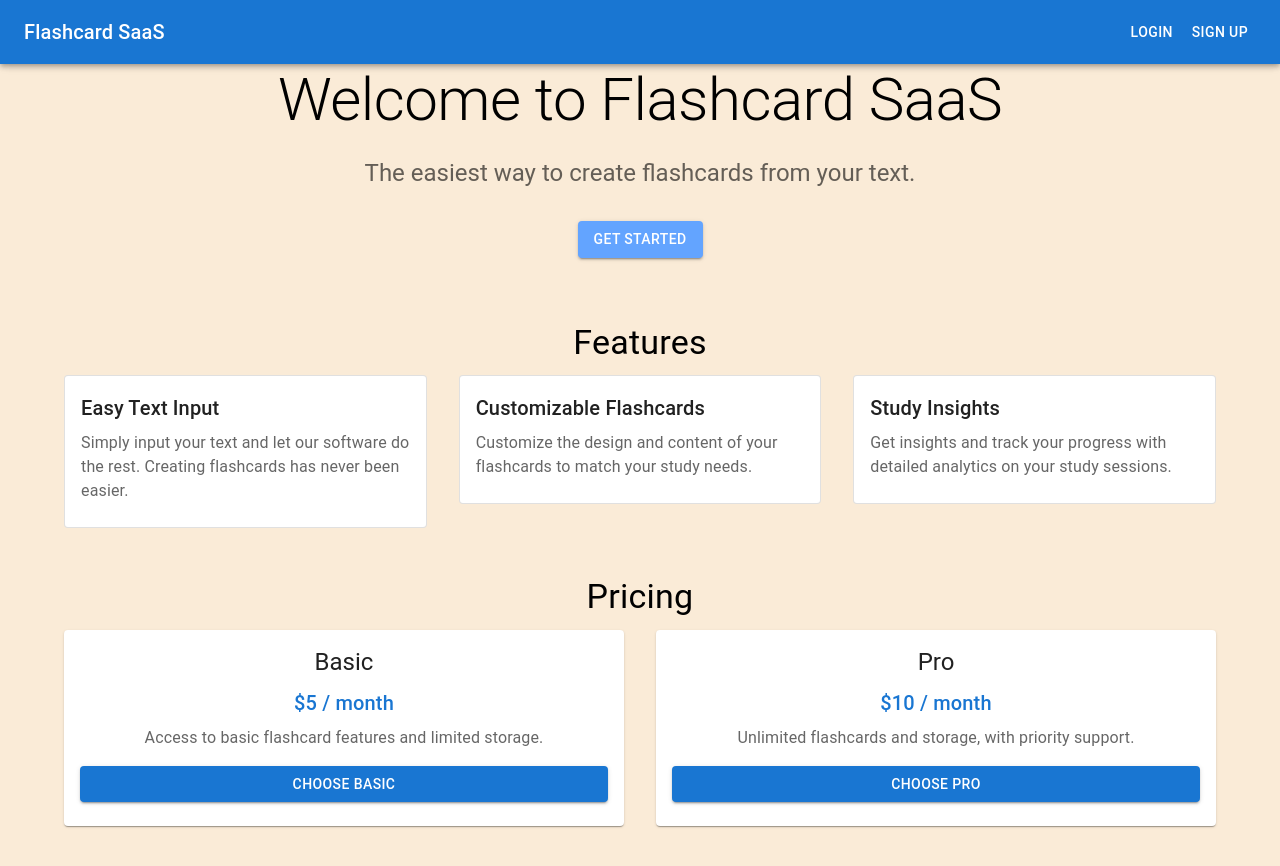
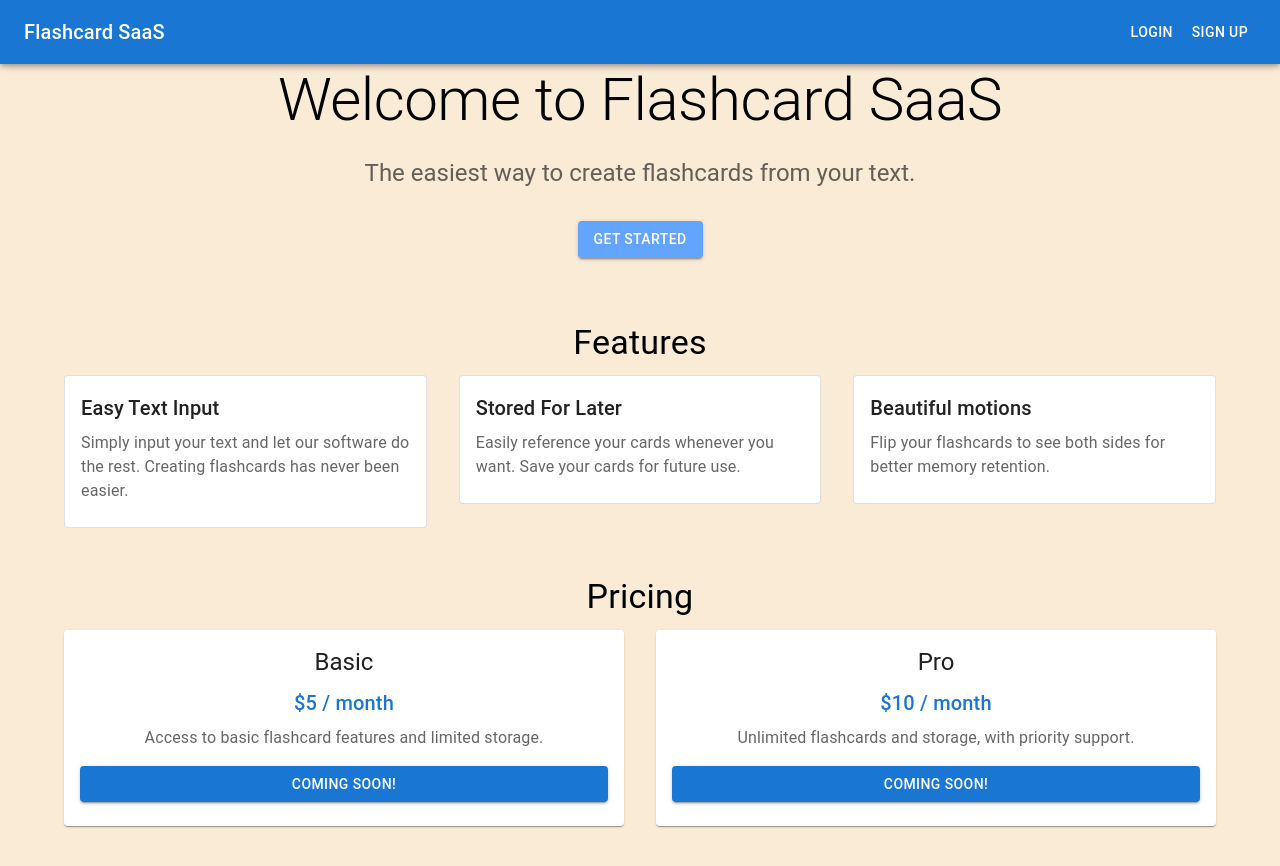
Before and after one commit to pedropa140/Flashcards, a Next.js app: page / in a window 1280 px wide. Shown: the top 866 px of the page. Built offline with nearby package versions, Linux system fonts and the light colour scheme; no server answers.

Commit message:
landing page features changed

```diff
--- a/app/page.js
+++ b/app/page.js
@@ -71,10 +71,10 @@ export default function SignUpPage() {
               <Card variant="outlined">
                 <CardContent>
                   <Typography variant="h6" gutterBottom>
-                    Customizable Flashcards
+                    Stored For Later
                   </Typography>
                   <Typography color="textSecondary">
-                    Customize the design and content of your flashcards to match your study needs.
+                    Easily reference your cards whenever you want. Save your cards for future use.
                   </Typography>
                 </CardContent>
               </Card>
@@ -83,10 +83,10 @@ export default function SignUpPage() {
               <Card variant="outlined">
                 <CardContent>
                   <Typography variant="h6" gutterBottom>
-                    Study Insights
+                    Beautiful motions
                   </Typography>
                   <Typography color="textSecondary">
-                    Get insights and track your progress with detailed analytics on your study sessions.
+                    Flip your flashcards to see both sides for better memory retention.
                   </Typography>
                 </CardContent>
               </Card>
@@ -112,7 +112,7 @@ export default function SignUpPage() {
                     Access to basic flashcard features and limited storage.
                   </Typography>
                   <Button variant="contained" color="primary" fullWidth>
-                    Choose Basic
+                    Coming soon!
                   </Button>
                 </CardContent>
               </Card>
@@ -130,7 +130,7 @@ export default function SignUpPage() {
                     Unlimited flashcards and storage, with priority support.
                   </Typography>
                   <Button variant="contained" color="primary" fullWidth>
-                    Choose Pro
+                    Coming soon!
                   </Button>
                 </CardContent>
               </Card>
```
